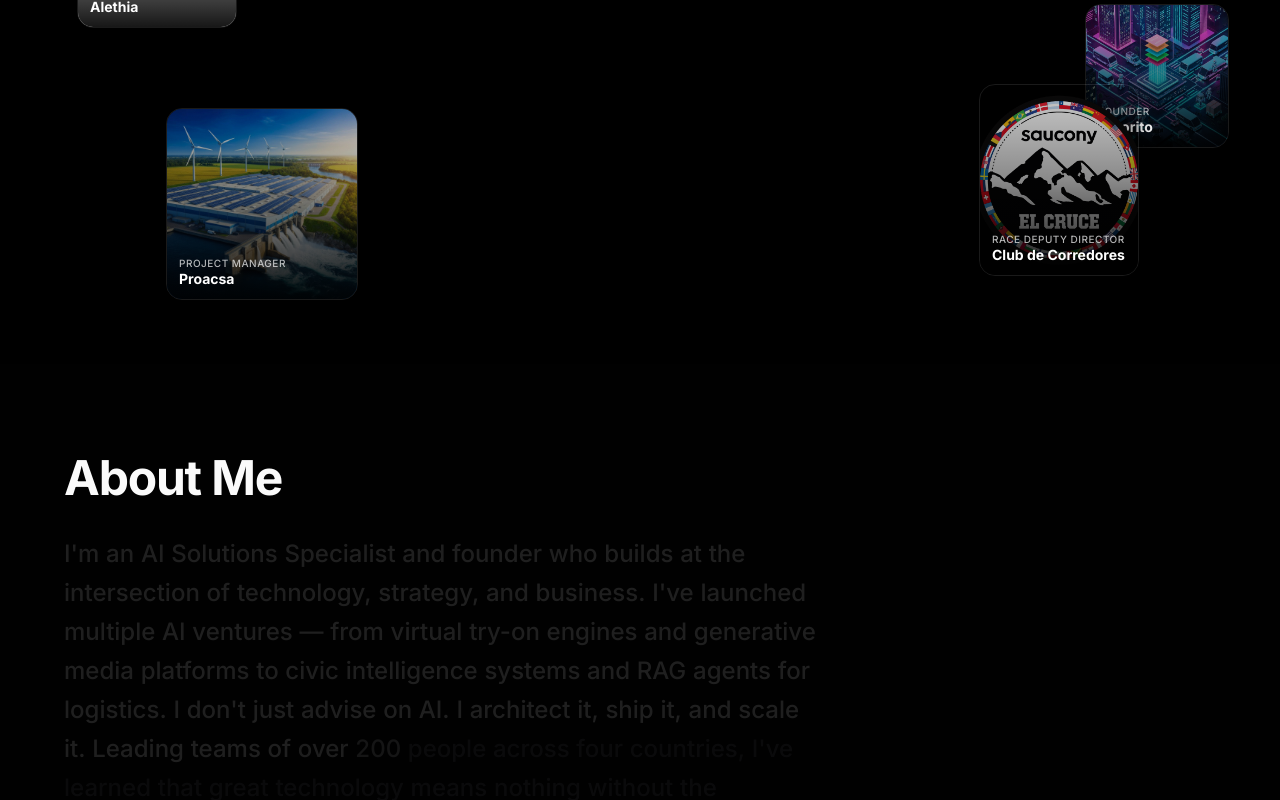
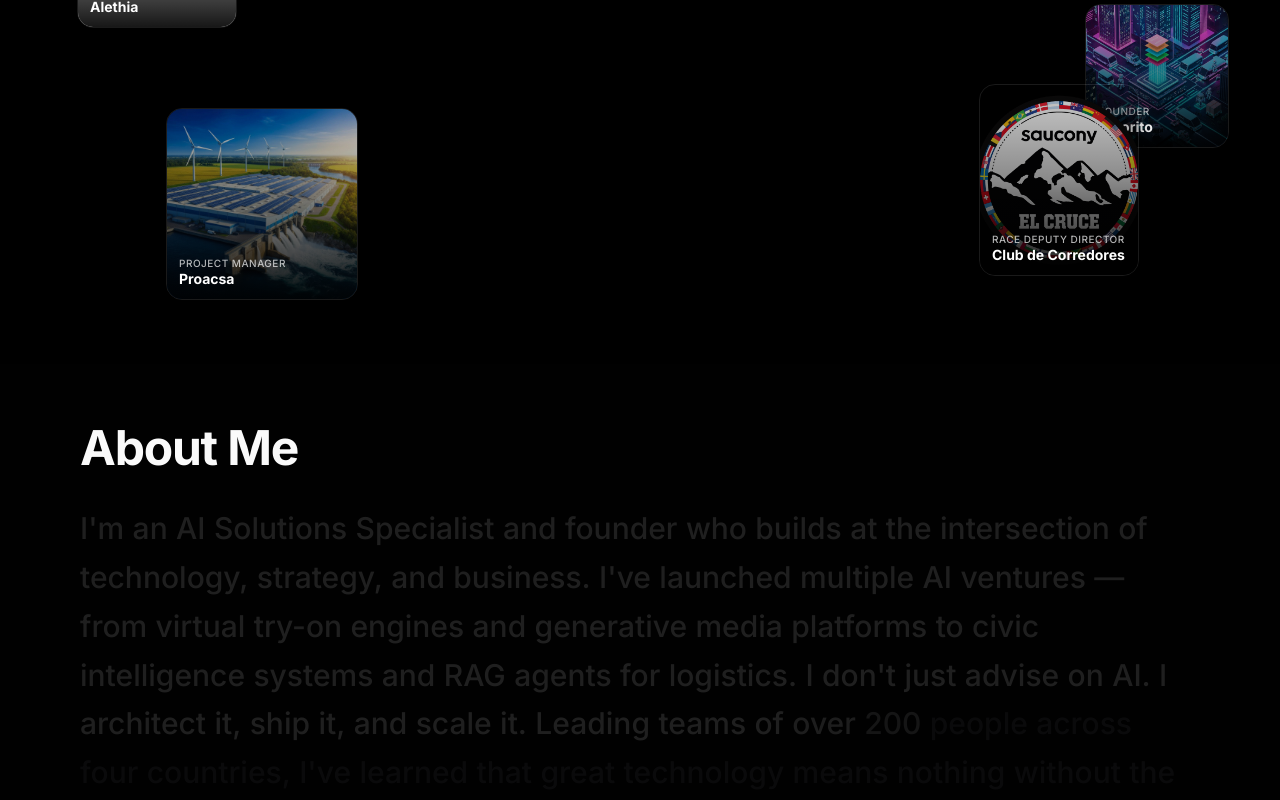
Before and after one commit to Astorito/juanchi.xyz, a Next.js app: page / in a window 1280 px wide. Shown: the part 436-1236 px from the top of the page. Built offline with nearby package versions, Linux system fonts and the light colour scheme.

Commit message:
fix: About — full width layout (max-w-6xl, larger text)

```diff
--- a/components/about.tsx
+++ b/components/about.tsx
@@ -56,15 +56,15 @@ export function About() {
       style={{ height: "360vh" }}
     >
       {/* Sticky panel — stays fixed while user scrolls through the container */}
-      <div className="sticky top-0 h-screen w-full overflow-hidden flex flex-col justify-center px-6 lg:px-16 bg-background/80 backdrop-blur-xl">
-        <div className="max-w-3xl w-full space-y-8">
+      <div className="sticky top-0 h-screen w-full overflow-hidden flex flex-col justify-center px-6 lg:px-20 bg-background/80 backdrop-blur-xl">
+        <div className="max-w-6xl w-full space-y-8">
 
           <h2 className="text-4xl md:text-5xl font-bold tracking-tight">
             About Me
           </h2>
 
           {/* Word-by-word reveal */}
-          <p className="text-lg md:text-xl lg:text-2xl font-medium leading-relaxed [hyphens:none]">
+          <p className="text-xl md:text-2xl lg:text-3xl font-medium leading-relaxed [hyphens:none]">
             {words.map((word, i) => (
               <Word
                 key={i}
```
